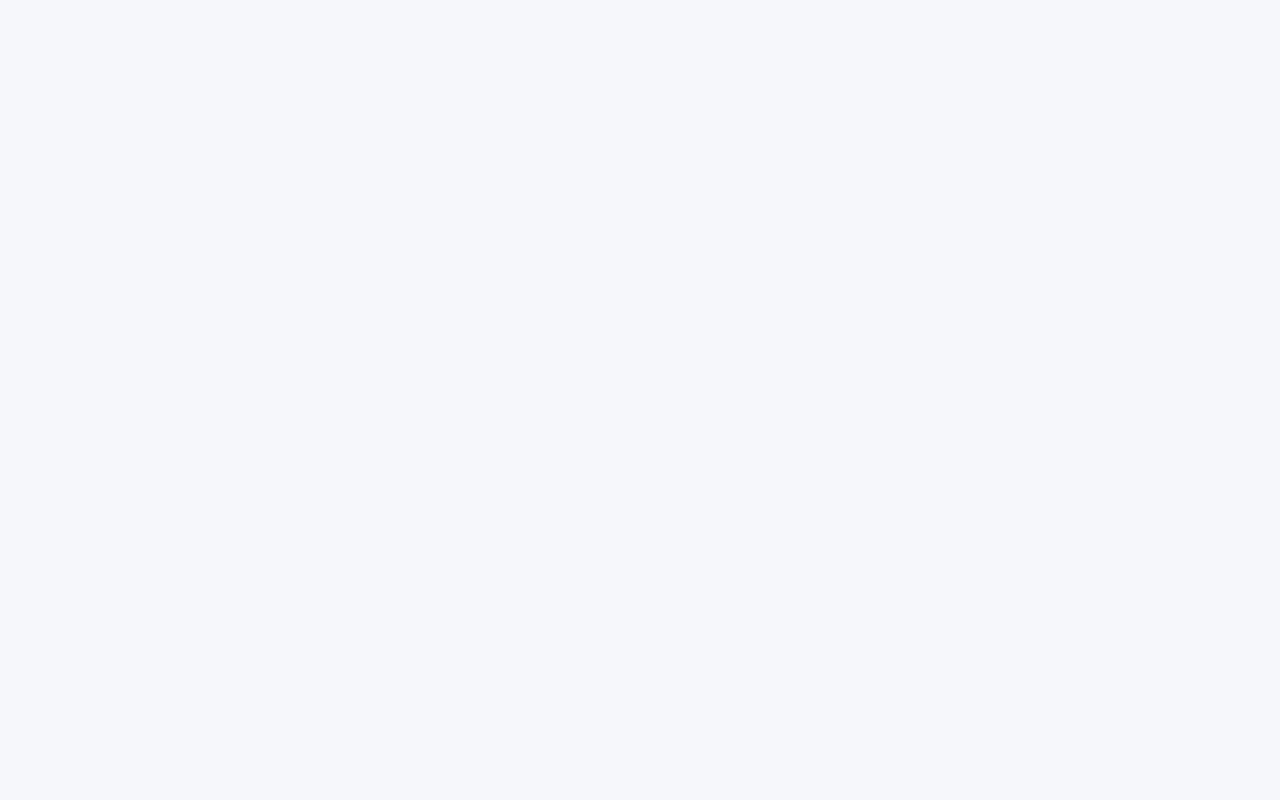
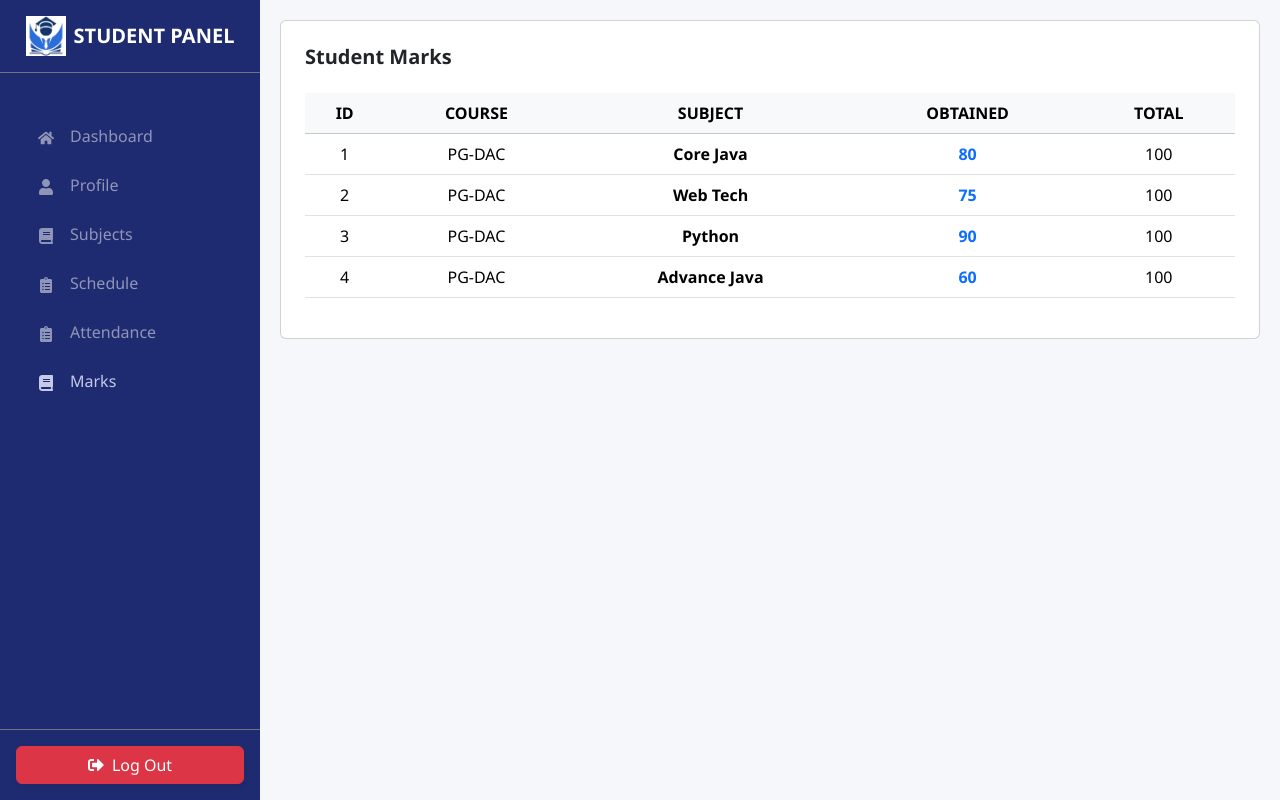
Before and after one commit to Institute-Management-System/Institute-Management-System, a React (Vite) app in the folder frontend/app/: page /student/marks in a window 1280 px wide. Before the commit this address had no page. Built offline with nearby package versions, Linux system fonts and the light colour scheme.

Commit message:
Student Marks added

```diff
--- a/frontend/app/src/App.jsx
+++ b/frontend/app/src/App.jsx
@@ -40,7 +40,7 @@ import StudentProfile from "./pages/students/Profile";
 import StudentSubjects from "./pages/students/Subjects";
 import StudentSchedule from "./pages/students/Schedule";
 import StudentAttendance from "./pages/students/Attendance";
-import TeacherSchedule from "./pages/teacher/TeacherSchedule";
+import StudentMarks from "./pages/students/Marks";
 
 // ================= TEACHER IMPORTS =================
 import TeacherDashboard from "./pages/teacher/TeacherDashboard";
@@ -49,6 +49,7 @@ import TeacherStudentList from "./pages/teacher/TeacherStudentList";
 import TeacherEvaluateStudent from "./pages/teacher/TeacherEvaluateStudent";
 import TeacherStudentAttendance from "./pages/teacher/TeacherStudentAttendance";
 import TeacherSubjects from "./pages/teacher/TeacherSubjects";
+import TeacherSchedule from "./pages/teacher/TeacherSchedule";
 
 const App = () => {
 
@@ -97,6 +98,7 @@ const App = () => {
           <Route path="subjects" element={<StudentSubjects />} />
           <Route path="schedule" element={<StudentSchedule />} />
           <Route path="attendance" element={<StudentAttendance />} />
+          <Route path="marks" element={<StudentMarks />} />
         </Route>
 
         {/* --- TEACHER ROUTES --- */}
--- a/frontend/app/src/layout/MainLayout.jsx
+++ b/frontend/app/src/layout/MainLayout.jsx
@@ -94,7 +94,8 @@ const MainLayout = ({ role }) => {
          { path: "/student/profile", label: "Profile", icon: <FaUser /> },
           { path: "/student/subjects", label: "Subjects", icon: <FaBook /> },
           { path: "/student/schedule", label: "Schedule", icon: <FaClipboardList /> },
-          { path: "/student/attendance", label: "Attendance", icon: <FaClipboardList /> }
+          { path: "/student/attendance", label: "Attendance", icon: <FaClipboardList /> },
+          { path: "/student/marks", label: "Marks", icon: <FaBook /> }
       ];
     }
 
--- /dev/null
+++ b/frontend/app/src/pages/students/Marks.jsx
@@ -0,0 +1,81 @@
+// Import React and hooks for state management and lifecycle
+import React, { useState, useEffect } from 'react';
+
+// Marks component
+const Marks = () => {
+
+  // State to store marks data
+  const [marks, setMarks] = useState([]);
+
+  // useEffect runs once when component mounts
+  useEffect(() => {
+
+    // Mock data simulating marks fetched from backend/database
+    const fetchedData = [
+      { id: 1, course: 'PG-DAC', subject: 'Core Java', obtained: 80, total: 100 },
+      { id: 2, course: 'PG-DAC', subject: 'Web Tech', obtained: 75, total: 100 },
+      { id: 3, course: 'PG-DAC', subject: 'Python', obtained: 90, total: 100 },
+      { id: 4, course: 'PG-DAC', subject: 'Advance Java', obtained: 60, total: 100 },
+    ];
+
+    // Update state with fetched marks
+    setMarks(fetchedData);
+
+  }, []); // Empty dependency array → runs only once
+
+  return (
+    // Card container for UI
+    <div className="card card-custom p-4">
+
+      {/* Card title */}
+      <h5 className="mb-4 fw-bold">Student Marks</h5>
+
+      {/* Responsive table wrapper */}
+      <div className="table-responsive">
+
+        {/* Marks table */}
+        <table className="table table-custom table-hover align-middle">
+
+          {/* Table header */}
+          <thead className="table-light">
+            <tr>
+              <th className="text-center">ID</th>
+              <th className="text-center">COURSE</th>
+              <th className="text-center">SUBJECT</th>
+              <th className="text-center">OBTAINED</th>
+              <th className="text-center">TOTAL</th>
+            </tr>
+          </thead>
+
+          {/* Table body */}
+          <tbody>
+
+            {/* Loop through marks data */}
+            {marks.map((row) => (
+              <tr key={row.id}>
+                <td className="text-center">{row.id}</td>
+                <td className="text-center">{row.course}</td>
+                <td className="text-center fw-semibold">{row.subject}</td>
+                <td className="text-center text-primary fw-bold">{row.obtained}</td>
+                <td className="text-center">{row.total}</td>
+              </tr>
+            ))}
+
+            {/* Message shown if no marks data is available */}
+            {marks.length === 0 && (
+              <tr>
+                <td colSpan="5" className="text-center text-muted py-3">
+                  No marks available
+                </td>
+              </tr>
+            )}
+
+          </tbody>
+        </table>
+      </div>
+    </div>
+  );
+};
+
+// Export Marks component
+export default Marks;
```
